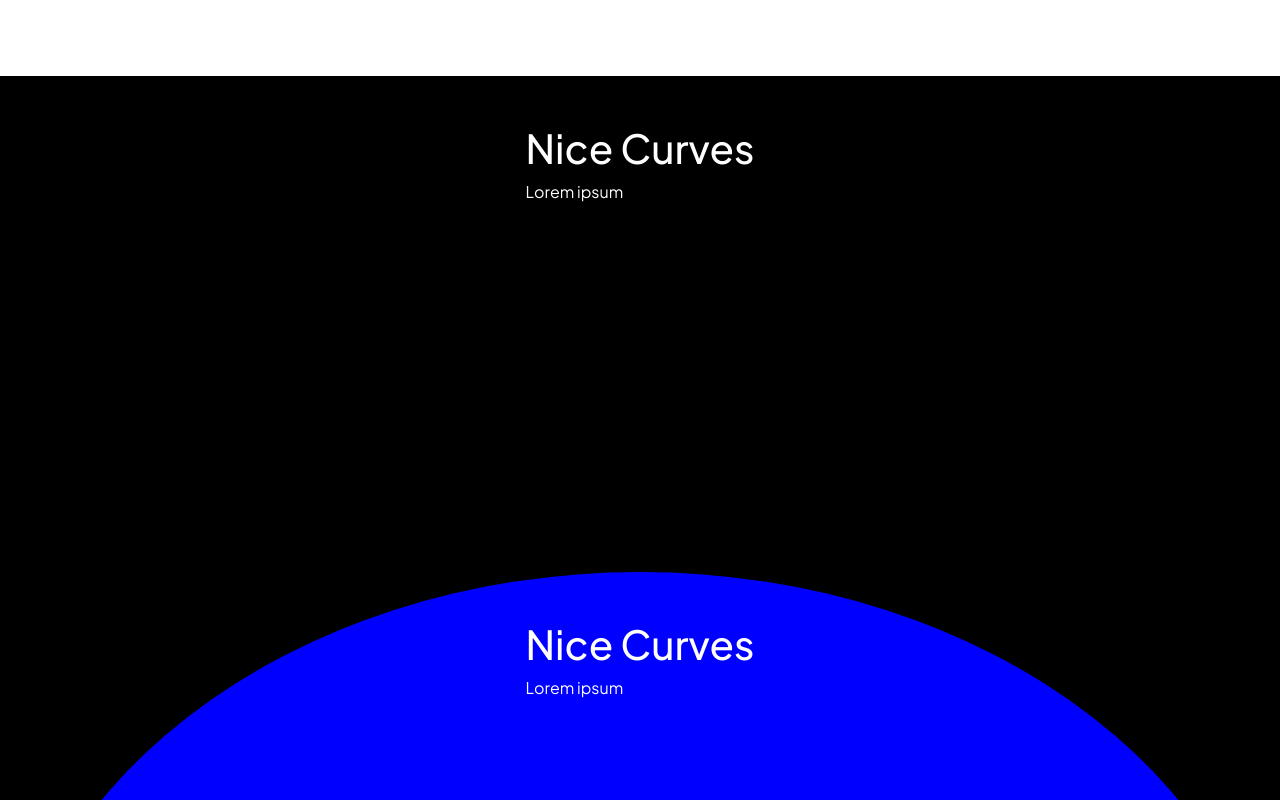
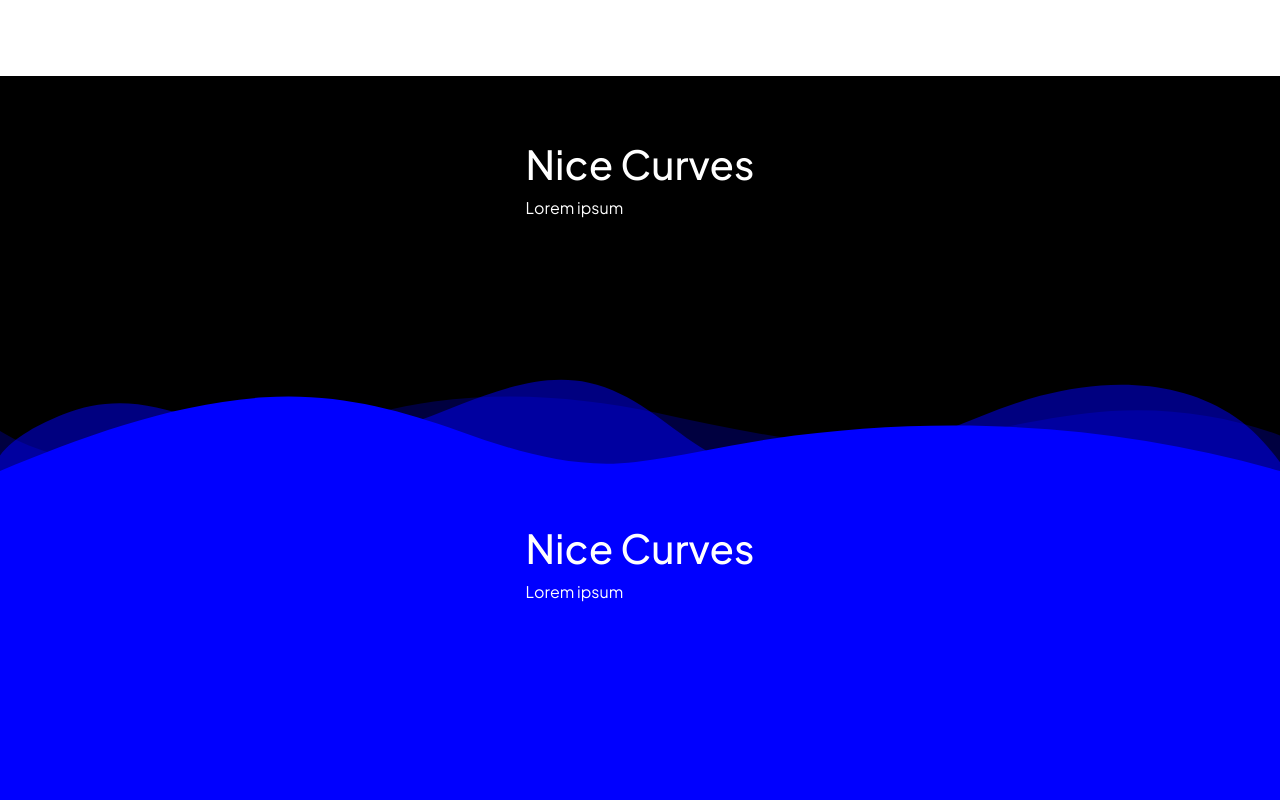
Before and after one commit to felixdoura/felixdoura.github.io, a React (Create React App) app: page / in a window 1280 px wide. Shown: the part 660-1460 px from the top of the page. Built offline with nearby package versions, Linux system fonts and the light colour scheme.

Commit message:
Everything is much better now

```diff
--- a/src/components/SectionAbout.css
+++ b/src/components/SectionAbout.css
@@ -1,9 +1,31 @@
 .about-container {
+    padding: 4rem 10rem;
     position: relative;
     display: flex;
     flex-direction: column;
     align-items: center;
     min-height: 400px;
+}
+
+.about-divider {
+    position: absolute;
+    bottom: 0;
+    left: 0;
+    width: 100%;
+    overflow: hidden;
+    line-height: 0;
+    transform: rotate(180deg);
+}
+
+.about-divider svg {
+    position: relative;
+    display: block;
+    width: calc(100% + 1.3px);
+    height: 105px;
+}
+
+.about-divider .shape-fill {
+    fill: blue;
 }
 
 /* .curve {
--- a/src/components/SectionAbout.js
+++ b/src/components/SectionAbout.js
@@ -4,13 +4,19 @@
 function SectionAbout() {
   return (
     <>
-        <div className='about-container'>
-            <div className='about-wrapper'>
-                <h1>Nice Curves</h1>
-                <p>Lorem ipsum</p>
-                <div className='curve'></div>
-            </div>
+      <div className='about-container'>
+        <div className='about-wrapper'>
+          <h1>Nice Curves</h1>
+          <p>Lorem ipsum</p>
         </div>
+        <div className="about-divider">
+          <svg data-name="Layer 1" xmlns="http://www.w3.org/2000/svg" viewBox="0 0 1200 120" preserveAspectRatio="none">
+            <path d="M0,0V46.29c47.79,22.2,103.59,32.17,158,28,70.36-5.37,136.33-33.31,206.8-37.5C438.64,32.43,512.34,53.67,583,72.05c69.27,18,138.3,24.88,209.4,13.08,36.15-6,69.85-17.84,104.45-29.34C989.49,25,1113-14.29,1200,52.47V0Z" opacity=".25" class="shape-fill"></path>
+            <path d="M0,0V15.81C13,36.92,27.64,56.86,47.69,72.05,99.41,111.27,165,111,224.58,91.58c31.15-10.15,60.09-26.07,89.67-39.8,40.92-19,84.73-46,130.83-49.67,36.26-2.85,70.9,9.42,98.6,31.56,31.77,25.39,62.32,62,103.63,73,40.44,10.79,81.35-6.69,119.13-24.28s75.16-39,116.92-43.05c59.73-5.85,113.28,22.88,168.9,38.84,30.2,8.66,59,6.17,87.09-7.5,22.43-10.89,48-26.93,60.65-49.24V0Z" opacity=".5" class="shape-fill"></path>
+            <path d="M0,0V5.63C149.93,59,314.09,71.32,475.83,42.57c43-7.64,84.23-20.12,127.61-26.46,59-8.63,112.48,12.24,165.56,35.4C827.93,77.22,886,95.24,951.2,90c86.53-7,172.46-45.71,248.8-84.81V0Z" class="shape-fill"></path>
+          </svg>
+        </div>
+      </div>
     </>
   )
 }
--- a/src/pages/Home.css
+++ b/src/pages/Home.css
@@ -16,10 +16,8 @@
 /* ------------- */
 
 .about-section {
-    padding: 3rem 10rem;
     background-color: black;
     color: white;
-
 }
 
 
@@ -32,8 +30,6 @@
     padding: 3rem 10rem;
     background-color: blue;
     color: white;
-    border-top-left-radius: 50% 100%;
-    border-top-right-radius: 50% 100%;
     height: 85%;
     width: 100%;
 }
```
